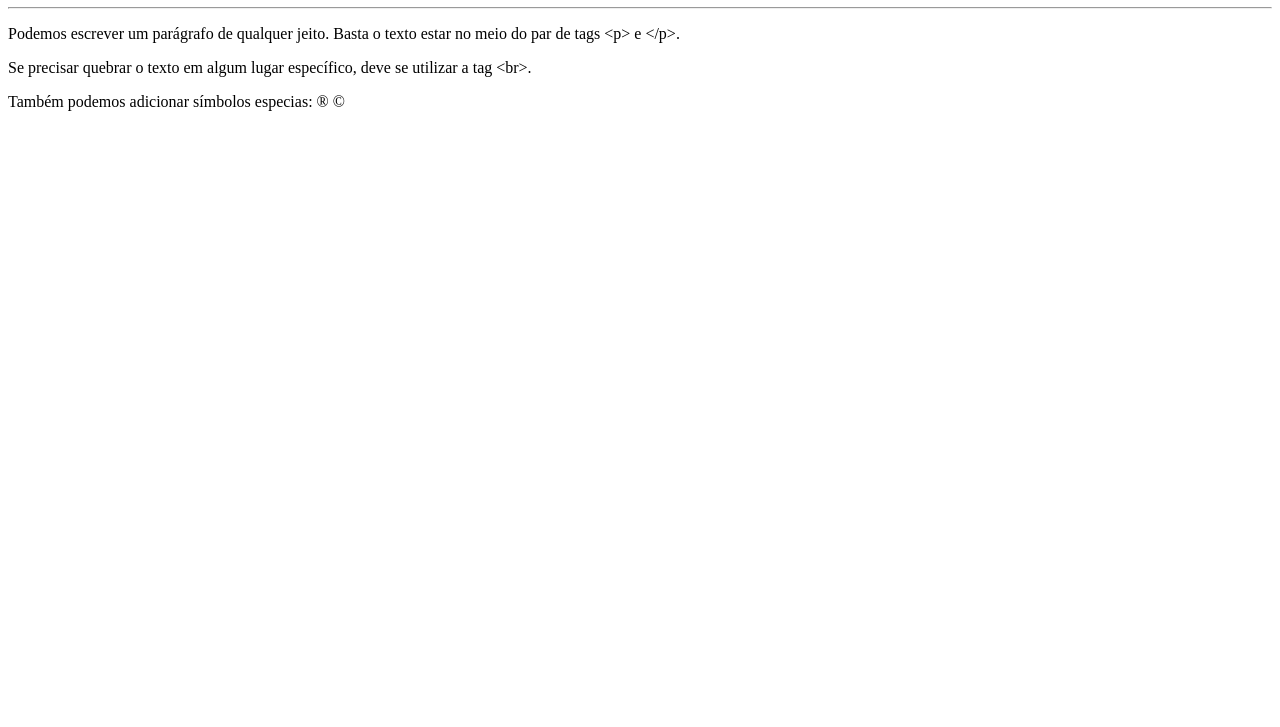
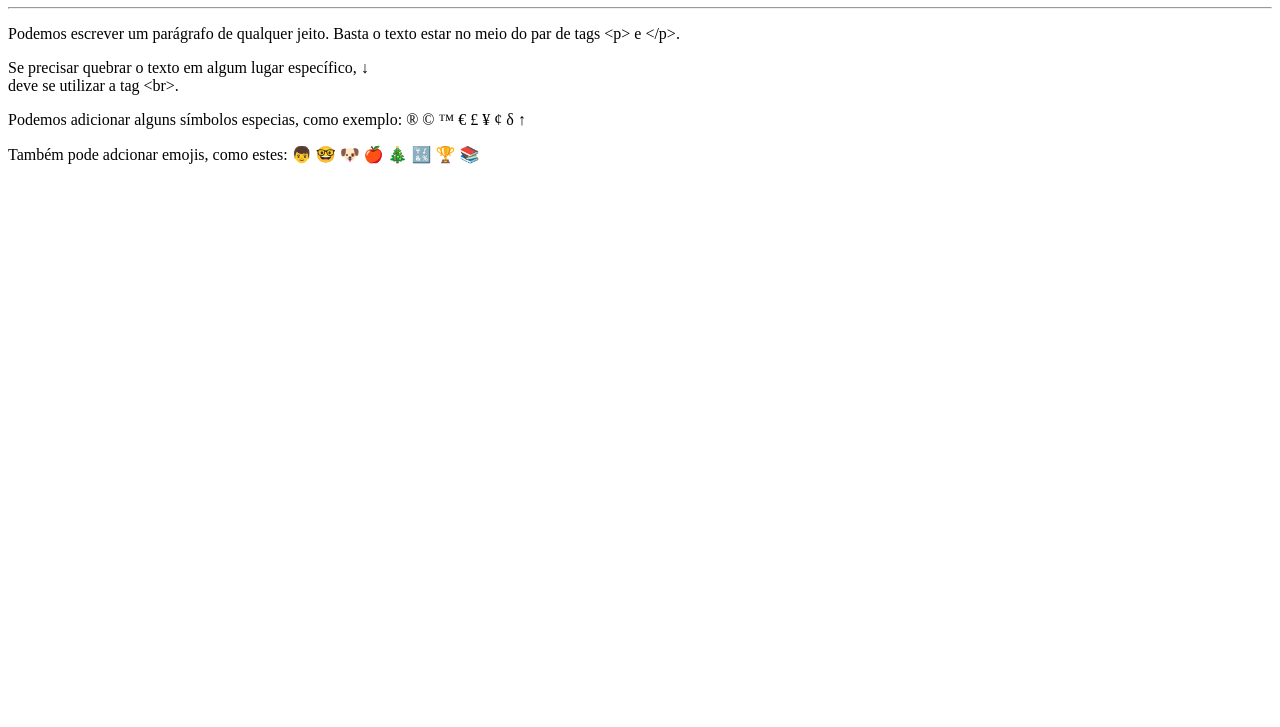
Before and after one commit to garchenko/estudos-html-css, a plain HTML site: page exercicios-cursoemvideo/ex002/index.html in a window 1280 px wide. Shown: the part 73-800 px from the top of the page. Drawn offline with Linux system fonts and the light colour scheme.

Commit message:
Update index.html

```diff
--- a/exercicios-cursoemvideo/ex002/index.html
+++ b/exercicios-cursoemvideo/ex002/index.html
@@ -17,15 +17,33 @@
     </p>
     <p>
         Se precisar quebrar o texto
-        em algum lugar específico,
+        em algum lugar específico, &downarrow;<br>
         deve se utilizar a
-        tag  &lt;br&gt;.
+        tag &lt;br&gt;.
     </p>
     <p>
-        Também podemos adicionar símbolos especias:
+        Podemos adicionar alguns símbolos especias,
+        como exemplo:
         &reg;
         &copy;
-
+        &trade;
+        &euro;
+        &pound;
+        &yen;
+        &cent;
+        &delta;
+        &uparrow;
+    </p>
+    <p>
+        Também pode adcionar emojis, como estes:
+        &#x1F466;
+        &#x1F913;
+        &#x1F436;
+        &#x1F34E;
+        &#x1F384;
+        &#x1F523;
+        &#x1F3C6;
+        &#x1F4DA;
     </p>
 </body>
 </html>
```
